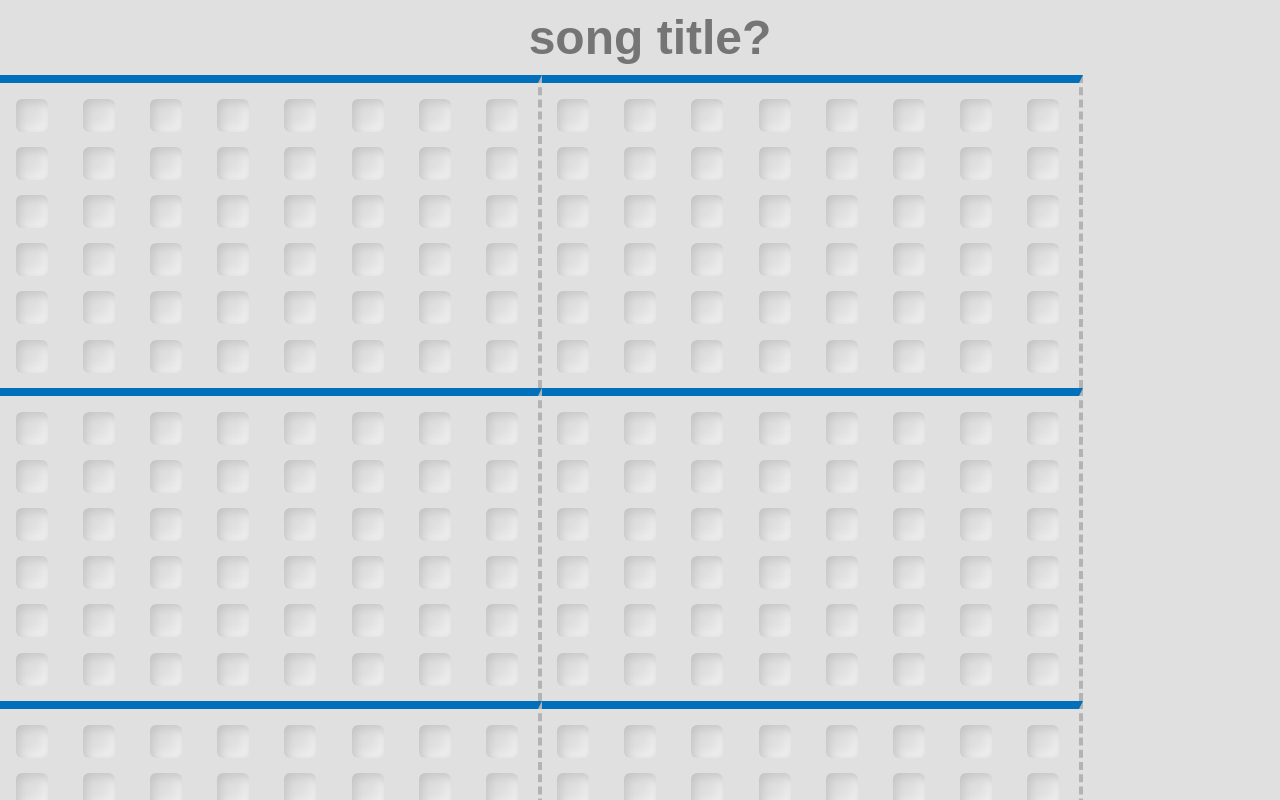
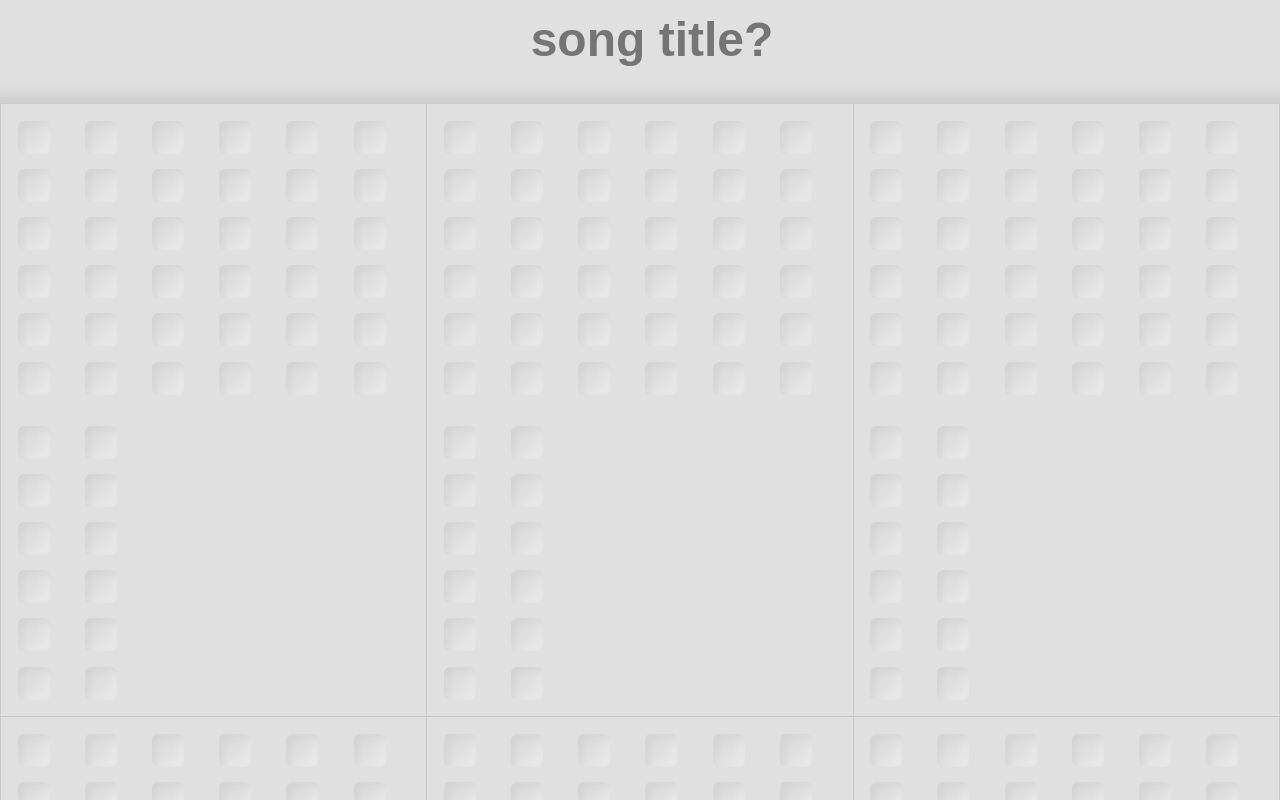
Before and after one commit to clearchaos3/tab-maker, a React (Create React App) app: page / in a window 1280 px wide. Shown: the top 800 px of the page. Built offline with nearby package versions, Linux system fonts and the light colour scheme.

Commit message:
restyled

```diff
--- a/src/App.css
+++ b/src/App.css
@@ -1,7 +1,7 @@
 .Title {
   width: 100%;
   padding: 12px;
-  margin: -2px;
+  margin-bottom: .5em;
   background-color: #e0e0e0;
   border: none;
   font-weight: bold;
@@ -23,11 +23,20 @@
   display: inline-block;
 }
 
-.Measure {
-  border-top: .5em solid #016FB9;
-  display: inline-block;
-  border-right: 4px dashed rgba(0, 0, 0, 0.2);
+.Measure {}
+
+
+table {
+  box-shadow: 4px 4px 12px 12px rgba(199, 199, 199, 0.8);
+  border-collapse: collapse;
+  margin: 0 auto;
 }
+
+td {
+  border: .1em solid rgb(199, 199, 199);
+  box-sizing: border-box;
+}
+
 
 .singleNote {
   width: 100%;
@@ -39,8 +48,8 @@
   text-align: center;
   border-radius: 6px;
   background: #e0e0e0;
-  box-shadow: inset 3px 3px 12px #bebebe,
-    inset -3px -3px 12px #ffffff;
+  box-shadow: inset 3px 3px 12px rgba(191, 191, 191, 0.6),
+    inset -3px -3px 12px rgba(255, 255, 255, 0.6);
 }
 
 .singleNote:focus {
@@ -63,8 +72,8 @@
 }
 
 .clearNotes:hover {
-  box-shadow: inset 3px 3px 12px #bebebe,
-    inset -3px -3px 12px #ffffff;
+  box-shadow: inset 3px 3px 12px rgba(191, 191, 191, 0.6),
+    inset -3px -3px 12px rgba(255, 255, 255, 0.6);
 }
 
 body {
--- a/src/Neck.js
+++ b/src/Neck.js
@@ -1,14 +1,26 @@
 import Measure from './Measure'
 
 const Neck = () => {
+    const multiple = 48
     return (
         <div className='Neck'>
-            <Measure measure={0} />
-            <Measure measure={48} />
-            <Measure measure={96} />
-            <Measure measure={144} />
-            <Measure measure={192} />
-            <Measure measure={240} />
+            <table>
+                <tr>
+                    <td><Measure measure={multiple * 0} /></td>
+                    <td><Measure measure={multiple * 1} /></td>
+                    <td><Measure measure={multiple * 2} /></td>
+                </tr>
+                <tr>
+                    <td><Measure measure={multiple * 3} /></td>
+                    <td><Measure measure={multiple * 4} /></td>
+                    <td><Measure measure={multiple * 5} /></td>
+                </tr>
+                <tr>
+                    <td><Measure measure={multiple * 6} /></td>
+                    <td><Measure measure={multiple * 7} /></td>
+                    <td><Measure measure={multiple * 8} /></td>
+                </tr>
+            </table>
         </div>
     )
 }
```
